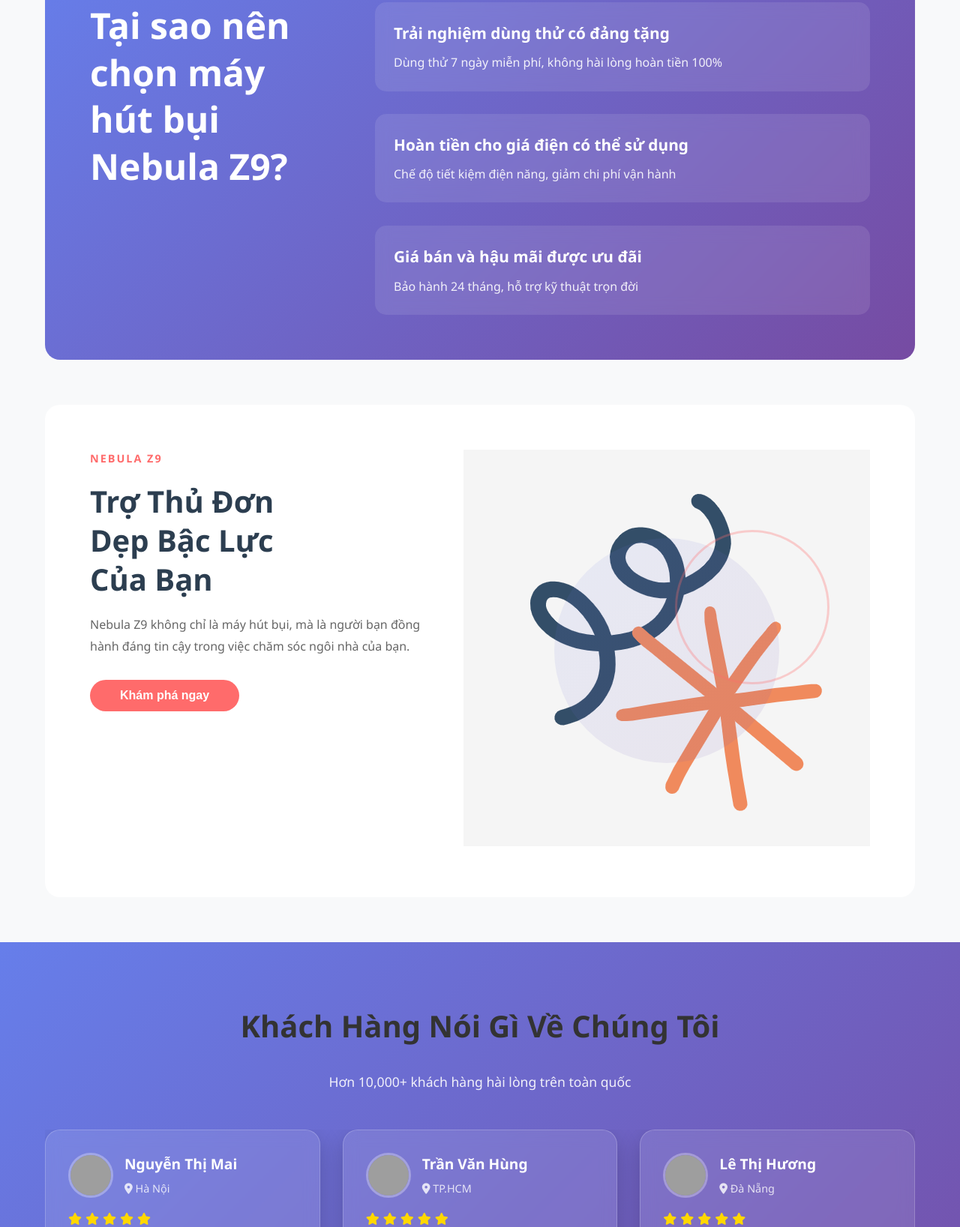
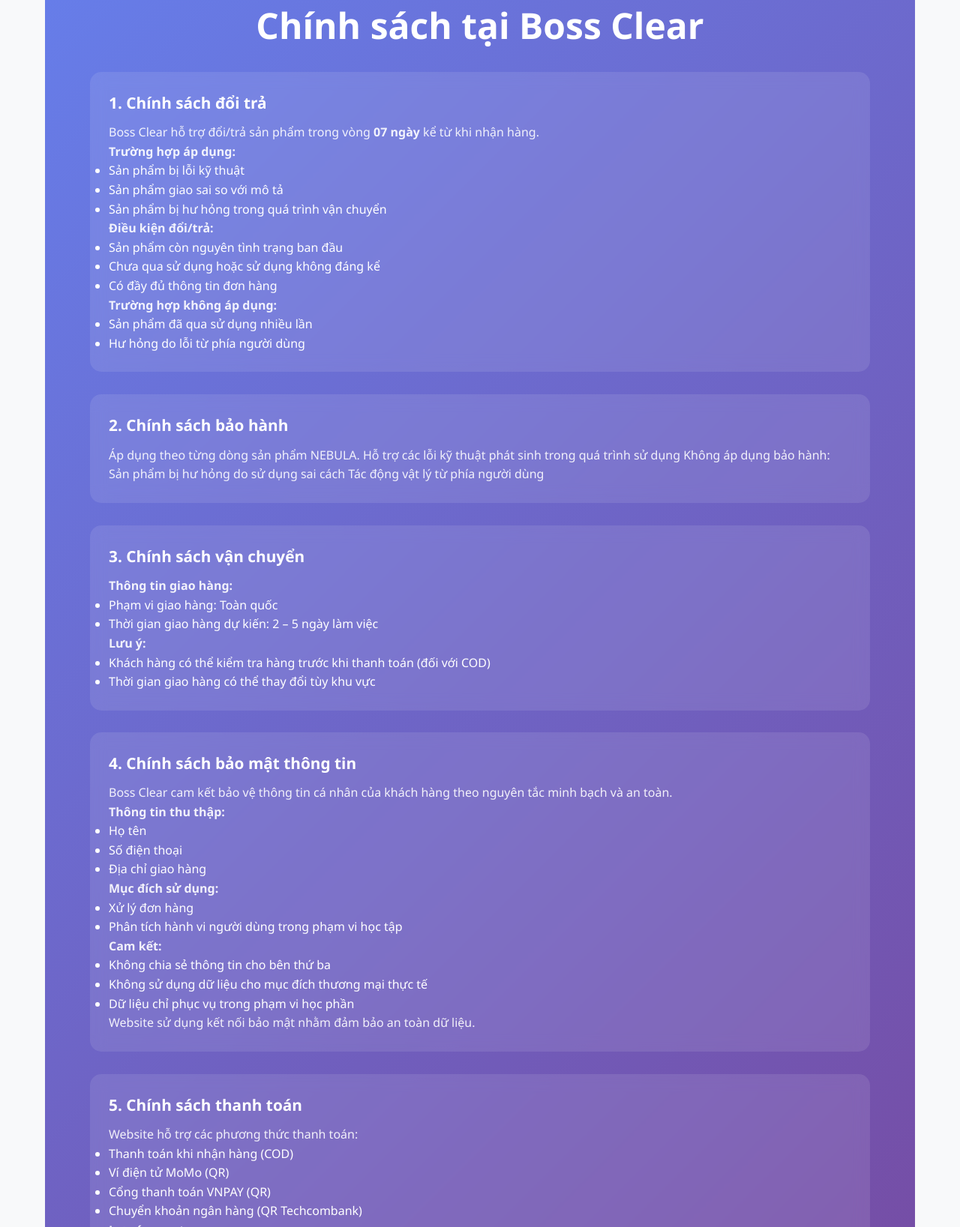
Before and after one commit to ViKhang1611/Web-HTML, a plain HTML site: page index.html in a window 1280 px wide. Shown: the part 4825-6462 px from the top of the page at 75% size. Drawn offline with Linux system fonts and the light colour scheme; grey boxes are pictures that could not be loaded.

Commit message:
cập nhật chính sách

```diff
--- a/index.html
+++ b/index.html
@@ -144,20 +144,95 @@
             <!-- Why Choose Section -->
             <div class="why-choose">
                 <div class="why-choose-content">
-                    <h2>Tại sao nên<br>chọn máy<br>hút bụi<br>Nebula Z9?</h2>
+                    <h2>Chính sách tại Boss Clear</h2>
                 </div>
                 <div class="why-choose-reasons">
                     <div class="reason-item">
-                        <h4>Trải nghiệm dùng thử có đảng tặng</h4>
-                        <p>Dùng thử 7 ngày miễn phí, không hài lòng hoàn tiền 100%</p>
+                        <h4>1. Chính sách đổi trả</h4>
+                        <p>Boss Clear hỗ trợ đổi/trả sản phẩm trong vòng <strong>07 ngày</strong> kể từ khi nhận hàng.</p>
+                        <p><strong>Trường hợp áp dụng:</strong></p>
+                        <ul>
+                            <li>Sản phẩm bị lỗi kỹ thuật</li>
+                            <li>Sản phẩm giao sai so với mô tả</li>
+                            <li>Sản phẩm bị hư hỏng trong quá trình vận chuyển</li>
+                        </ul>
+
+                        <p><strong>Điều kiện đổi/trả:</strong></p>
+                        <ul>
+                            <li>Sản phẩm còn nguyên tình trạng ban đầu</li>
+                            <li>Chưa qua sử dụng hoặc sử dụng không đáng kể</li>
+                            <li>Có đầy đủ thông tin đơn hàng</li>
+                        </ul>
+
+                        <p><strong>Trường hợp không áp dụng:</strong></p>
+                        <ul>
+                            <li>Sản phẩm đã qua sử dụng nhiều lần</li>
+                            <li>Hư hỏng do lỗi từ phía người dùng</li>
+                        </ul>
                     </div>
                     <div class="reason-item">
-                        <h4>Hoàn tiền cho giá điện có thể sử dụng</h4>
-                        <p>Chế độ tiết kiệm điện năng, giảm chi phí vận hành</p>
+                        <h4>2. Chính sách bảo hành</h4>
+                        <p>Áp dụng theo từng dòng sản phẩm NEBULA.
+                        Hỗ trợ các lỗi kỹ thuật phát sinh trong quá trình sử dụng
+                        Không áp dụng bảo hành:
+                        Sản phẩm bị hư hỏng do sử dụng sai cách
+                        Tác động vật lý từ phía người dùng</p>
                     </div>
                     <div class="reason-item">
-                        <h4>Giá bán và hậu mãi được ưu đãi</h4>
-                        <p>Bảo hành 24 tháng, hỗ trợ kỹ thuật trọn đời</p>
+                        <h4>3. Chính sách vận chuyển</h4>
+                        <p><strong>Thông tin giao hàng:</strong></p>
+                        <ul>
+                            <li>Phạm vi giao hàng: Toàn quốc</li>
+                            <li>Thời gian giao hàng dự kiến: 2 – 5 ngày làm việc</li>
+                        </ul>
+
+                        <p><strong>Lưu ý:</strong></p>
+                        <ul>
+                            <li>Khách hàng có thể kiểm tra hàng trước khi thanh toán (đối với COD)</li>
+                            <li>Thời gian giao hàng có thể thay đổi tùy khu vực</li>
+                        </ul>
+                    </div>
+                    <div class="reason-item">
+                        <h4>4. Chính sách bảo mật thông tin</h4>
+                        <p>Boss Clear cam kết bảo vệ thông tin cá nhân của khách hàng theo nguyên tắc minh bạch và an toàn.</p>
+                        <p><strong>Thông tin thu thập:</strong></p>
+                        <ul>
+                            <li>Họ tên</li>
+                            <li>Số điện thoại</li>
+                            <li>Địa chỉ giao hàng</li>
+                        </ul>
+
+                        <p><strong>Mục đích sử dụng:</strong></p>
+                        <ul>
+                            <li>Xử lý đơn hàng</li>
+                            <li>Phân tích hành vi người dùng trong phạm vi học tập</li>
+                        </ul>
+
+                        <p><strong>Cam kết:</strong></p>
+                        <ul>
+                            <li>Không chia sẻ thông tin cho bên thứ ba</li>
+                            <li>Không sử dụng dữ liệu cho mục đích thương mại thực tế</li>
+                            <li>Dữ liệu chỉ phục vụ trong phạm vi học phần</li>
+                        </ul>
+
+                        <p>Website sử dụng kết nối bảo mật nhằm đảm bảo an toàn dữ liệu.</p>
+                    </div>
+                    <div class="reason-item">
+                        <h4>5. Chính sách thanh toán</h4>
+                        <p>Website hỗ trợ các phương thức thanh toán:</p>
+                        <ul>
+                            <li>Thanh toán khi nhận hàng (COD)</li>
+                            <li>Ví điện tử MoMo (QR)</li>
+                            <li>Cổng thanh toán VNPAY (QR)</li>
+                            <li>Chuyển khoản ngân hàng (QR Techcombank)</li>
+                        </ul>
+
+                        <p><strong>Lưu ý quan trọng:</strong></p>
+                        <ul>
+                            <li>Tất cả giao dịch trên website chỉ mang tính mô phỏng học tập</li>
+                            <li>Không phát sinh giao dịch tài chính thực tế</li>
+                            <li>Người dùng nên kiểm tra kỹ thông tin trước khi xác nhận thanh toán</li>
+                        </ul>
                     </div>
                 </div>
             </div>
--- a/styles.css
+++ b/styles.css
@@ -573,8 +573,8 @@
 /* Why Choose Section */
 .why-choose {
     display: grid;
-    grid-template-columns: 1fr 2fr;
-    gap: 50px;
+    grid-template-columns: 1fr; /* 👈 chỉ 1 cột */
+    gap: 30px;
     background: linear-gradient(135deg, #667eea 0%, #764ba2 100%);
     padding: 60px;
     border-radius: 20px;
@@ -586,6 +586,7 @@
     font-size: 3rem;
     line-height: 1.3;
     color: white;
+    text-align: center;
 }
 
 .why-choose-reasons {
@@ -962,14 +963,6 @@
         grid-template-columns: 1fr;
     }
 
-    .why-choose {
-        grid-template-columns: 1fr;
-        padding: 40px 30px;
-    }
-
-    .why-choose-content h2 {
-        font-size: 2rem;
-    }
 
     .brand-promise {
         grid-template-columns: 1fr;
```
